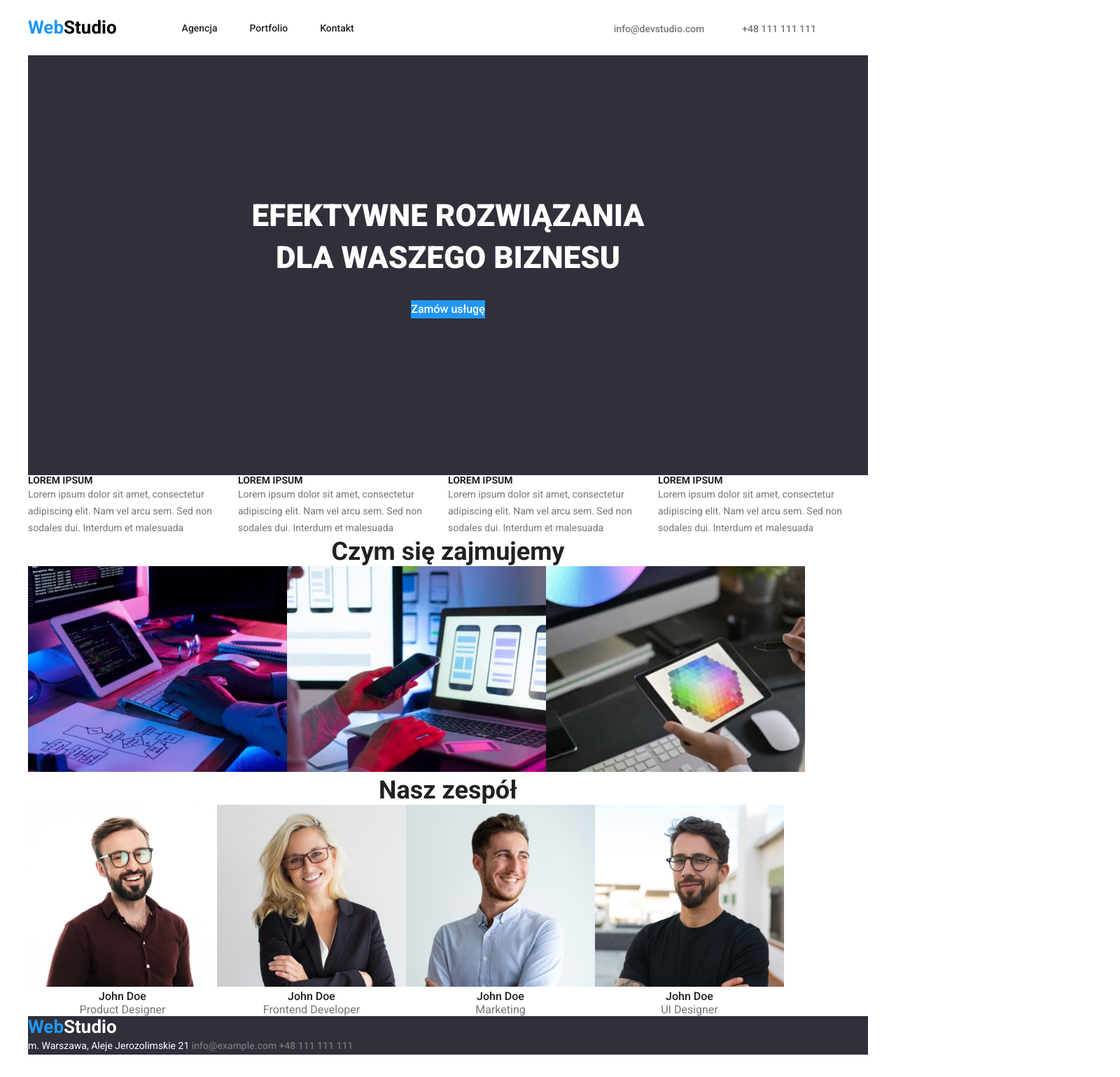
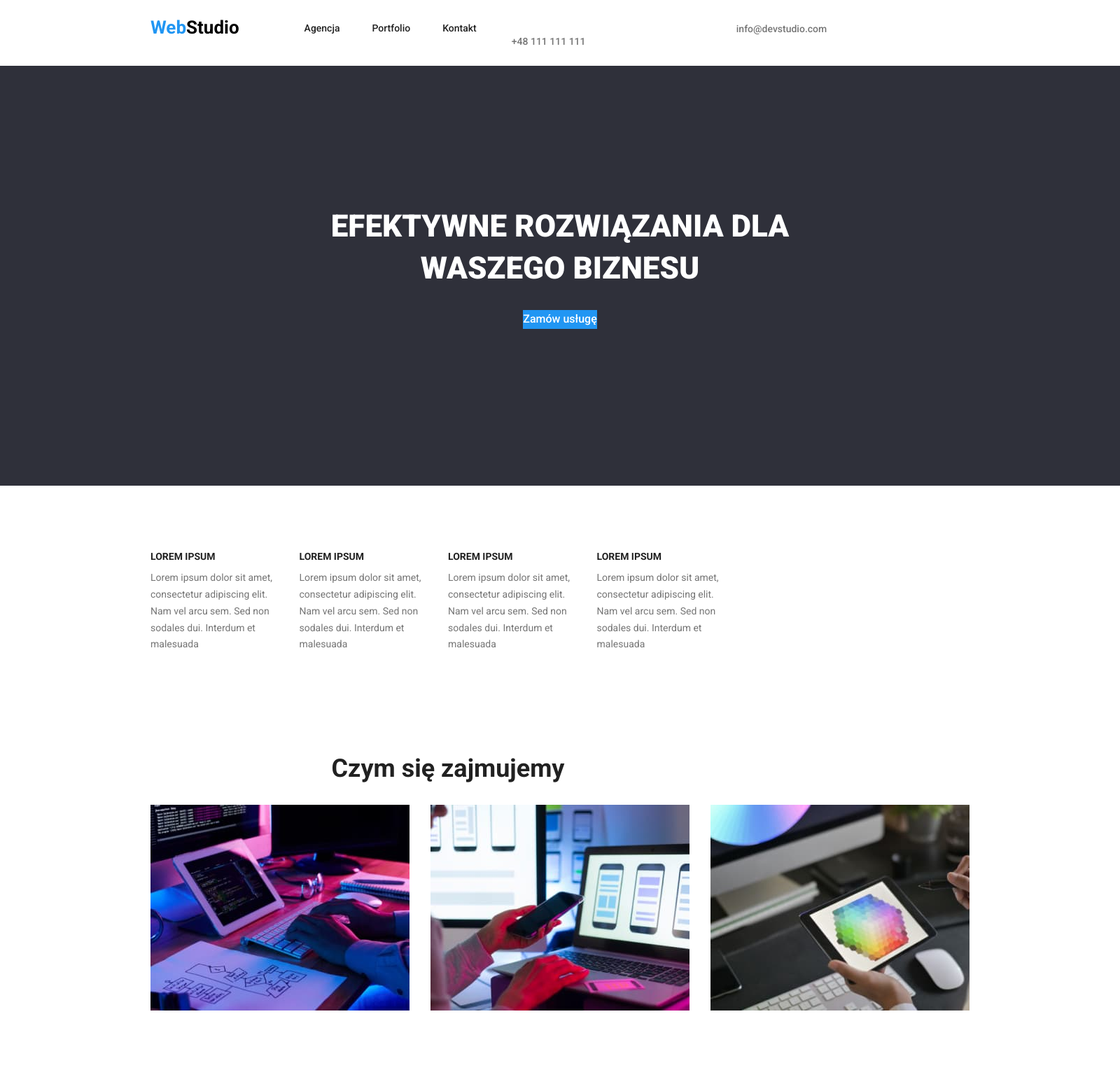
Before and after one commit to WojtekKirsz/goit-markup-hw-03, a plain HTML site: page index.html in a window 1280 px wide. Shown: the top 1539 px of the page at 70% size, 1600 px wide, since content can reach past the window. Before the commit the page ends 1507 px from the top, so only its background shows below. Drawn offline with nearby package versions, Linux system fonts and the light colour scheme.

Commit message:
index-site-edited

```diff
--- a/css/styles.css
+++ b/css/styles.css
@@ -9,12 +9,17 @@ body {
 }
 
 .container {
-    max-width: 1200px;
+    max-width: 1600px;
     margin: 0 auto;
 }
 
 .header-wrapper {
+    max-width: 1600px;
+    margin: 0 auto;
     display: flex;
+    padding-left: 215px;
+    padding-right: 227px;
+    padding-bottom: 25px;
 }
 
 .logo-header {
@@ -23,14 +28,26 @@ body {
     font-weight: 700;
     line-height: 1.17;
     letter-spacing: 3%;
-    margin-top: 24px;
-    margin-right: 93px;
-    margin-bottom: 25px;
+    padding-top: 24px;
+    padding-right: 93px;
 }
 
 .list {
     list-style: none;
     display: flex;
+}
+
+.flex-3 {
+    padding-top: 30px;
+    display: flex;
+    gap: 30px;
+}
+
+.flex-4 {
+    padding-right: 215px;
+    padding-left: 215px;
+    display: flex;
+    gap: 30px;
 }
 
 .first-second-nav {
@@ -47,11 +64,14 @@ body {
     --background-black-color: #2f303a;
 }
 
+.main-header-wrapper {
+    background: var(--background-black-color);
+    width: 1600px;
+    height: 600px;
+}
+
 .main-header {
-    background: var(--background-black-color);
     text-align: center;
-    width: 1200px;
-    height: 600px;
 }
 
 .big-title {
@@ -65,8 +85,8 @@ body {
     color: var(--standard-white);
     padding-top: 200px;
     padding-bottom: 30px;
-    margin-left: 300px;
-    margin-right: 300px;
+    padding-left: 452px;
+    padding-right: 452px;
 }
 
 .portfolio-header {
@@ -82,6 +102,7 @@ body {
     line-height: 1.14;
     letter-spacing: 3%;
     text-transform: uppercase;
+    padding-bottom: 10px;
 }
 
 .lorem-wording {
@@ -89,6 +110,20 @@ body {
     line-height: 1.71;
     letter-spacing: 3%;
     color: var(--light-grey);
+    padding-right: 30px;
+}
+
+.main-portfolio-wrapper {
+    max-width: 1600px;
+    margin: 0 auto;
+    display: flex;
+    flex-wrap: wrap;
+}
+
+.main-business-wrapper {
+    padding: 94px 215px;
+    max-width: 1600px;
+    margin: 0 auto;
 }
 
 .main-business {
@@ -97,6 +132,21 @@ body {
     line-height: 1.17;
     text-align: center;
     letter-spacing: 3%;
+    max-width: 1200px;
+}
+
+.team-header-wrapper {
+    width: 1600px;
+    height: 648px;
+    background: var(--background-button-color);
+}
+
+.list-wrapper {
+    padding-top: 94px;
+    padding-left: 215px;
+    padding-right: 215px;
+    padding-bottom: 50px;
+    gap: 8px;
 }
 
 .team-header {
@@ -105,6 +155,17 @@ body {
     line-height: 1.17;
     text-align: center;
     letter-spacing: 3%;
+    padding-top: 94px;
+    padding-left: 695px;
+    padding-right: 695px;
+    padding-bottom: 50px;
+}
+
+.team-player-wrapper {
+    width: 270px;
+    height: 108px;
+    padding-top: 30px;
+    background: var(--standard-white);
 }
 
 .team-player {
@@ -121,6 +182,7 @@ body {
     text-align: center;
     letter-spacing: 3%;
     color: var(--light-grey);
+    padding-top: 10px;
 }
 
 .portfolio-title {
@@ -147,16 +209,12 @@ body {
     font-weight: 500;
     line-height: 1.17;
     letter-spacing: 2%;
-    margin-top: 32px;
+    padding-top: 32px;
 }
 
 .links-format {
     text-decoration: none;
     color: var(--standard-black);
-}
-
-.links-format:nth-child(:first) {
-    margin-right: 46px;
 }
 
 .button-order {
@@ -198,6 +256,11 @@ body {
 
 .footer-layout {
     background: var(--background-black-color);
+    max-width: 1600;
+    height: 252px;
+    padding-left: 215px;
+    padding-top: 60px;
+    margin: 0 auto;
 }
 
 .logo-footer {
@@ -213,13 +276,18 @@ body {
     font-style: normal;
     line-height: 1.71;
     letter-spacing: 3%;
+    display: block;
+}
+
+.address-wrapper {
+    padding-top: 20px;
 }
 
 .direct-address {
     color: var(--standard-white);
 }
 
-.contact {
+.contact-header {
     text-decoration: none;
     color: var(--light-grey);
     font-weight: 500;
@@ -228,11 +296,32 @@ body {
     letter-spacing: 2%;
 }
 
+.contact-footer {
+    text-decoration: none;
+    color: var(--light-grey);
+    font-weight: 500;
+    font-size: 14px;
+    line-height: 16px;
+    letter-spacing: 2%;
+    display: block;
+}
+
 .contact-main {
-    margin-top: 32px;
+    padding-top: 32px;
+}
+
+.email-wrapper {
+    padding-top: 9px;
+}
+
+.phone-wrapper {
+    padding-top: 9px;
 }
 
 .email {
-    margin-left: 371px;
-    margin-right: 50px;
+    padding-left: 371px;
 }
+
+.phone {
+    padding-left: 50px;
+}
--- a/index.html
+++ b/index.html
@@ -50,22 +50,24 @@
                 </div>
 
                 <div class="contact-main">
-                    <a class="contact display-links email" href="mailto:info@devstudio.com"
+                    <a class="contact-header display-links email" href="mailto:info@devstudio.com"
                         >info@devstudio.com</a
                     >
-                    <a class="contact display-links" href="tel:+48111111111">+48 111 111 111</a>
+                    <a class="contact-header display-links phone" href="tel:+48111111111"
+                        >+48 111 111 111</a
+                    >
                 </div>
             </header>
 
             <main>
-                <section>
+                <section class="main-header-wrapper">
                     <div class="main-header">
                         <h1 class="big-title">Efektywne rozwiązania dla waszego biznesu</h1>
                         <button type="button" class="button-order">Zamów usługę</button>
                     </div>
                 </section>
 
-                <section>
+                <section class="list-wrapper">
                     <ul class="list">
                         <li>
                             <h3 class="lorem-impsum-header">Lorem Ipsum</h3>
@@ -98,102 +100,94 @@
                     </ul>
                 </section>
 
-                <section>
+                <section class="main-business-wrapper">
                     <h2 class="main-business">Czym się zajmujemy</h2>
-                    <ul class="list">
-                        <li>
-                            <figure>
+                    <div class="flex-3">
+                        <picture>
                             <img
                                 alt="designers-are-developing-application-smartphones-team-creators-is-working-interface-mobile-phones"
                                 width="370"
                                 height="294"
                                 src="images/img-1.jpg"
                             />
-                            </figure>
-                        </li>
-                        <li>
-                            <figure>
+                        </picture>
+
+                        <picture>
                             <img
                                 alt="creative-artist-web-design-with-working-colour-selection-graphic-tablet"
                                 width="370"
                                 height="294"
                                 src="images/img-2.jpg"
                             />
-                            </figure>
-                        </li>
-                        <li>
-                            <figure>
+                        </picture>
+
+                        <picture>
                             <img
                                 alt="designers-are-developing-application-smartphones-team-creators-is-working-interface-mobile-phones"
                                 width="370"
                                 height="294"
                                 src="images/img-3.jpg"
                             />
-                            </figure>
-                        </li>
-                    </ul>
+                        </picture>
+                    </div>
                 </section>
 
-                <section>
+                <section class="team-header-wrapper">
                     <h2 class="team-header">Nasz zespół</h2>
-                    <ul class="list">
-                        <li>
-                            <figure>
+
+                    <div class="flex-4">
+                        <picture>
                             <img
                                 alt="Product Designer"
                                 width="270"
                                 height="260"
                                 src="images/img-4.jpg"
                             />
-                            </figure>
-                            <figcaption>
+                            <div class="team-player-wrapper">
                                 <h3 class="team-player">John Doe</h3>
                                 <p class="team-role">Product Designer</p>
-                            </figcaption>
-                        </li>
-                        <li>
-                            <figure>
+                            </div>
+                        </picture>
+
+                        <picture>
                             <img
                                 alt="Frontend Developer"
                                 width="270"
                                 height="260"
                                 src="images/img-5.jpg"
                             />
-                                <figcaption>
+                            <div class="team-player-wrapper">
                                 <h3 class="team-player">John Doe</h3>
                                 <p class="team-role">Frontend Developer</p>
-                                </figcaption>
-                            </figure>
-                        </li>
-                        <li>
-                            <figure>
+                            </div>
+                        </picture>
+
+                        <picture>
                             <img
                                 alt="Frontend Developer"
                                 width="270"
                                 height="260"
                                 src="images/img-6.jpg"
                             />
-                                <figcaption>
+                            <div class="team-player-wrapper">
                                 <h3 class="team-player">John Doe</h3>
                                 <p class="team-role">Marketing</p>
-                                </figcaption>
-                            </figure>
-                        </li>
-                        <li>
-                            <figure>
+                            </div>
+                        </picture>
+
+                        <picture>
                             <img
                                 alt="UI Designer"
                                 width="270"
                                 height="260"
                                 src="images/img-7.jpg"
                             />
-                                <figcaption>
+                            <div class="team-player-wrapper">
                                 <h3 class="team-player">John Doe</h3>
                                 <p class="team-role">UI Designer</p>
-                                </figcaption>
-                            </figure>
-                        </li>
-                    </ul>
+                            </div>
+                        </picture>
+                    </div>
                 </section>
             </main>
 
@@ -202,16 +196,27 @@
                     ><span class="blue-font">Web</span><span class="white-font">Studio</span></a
                 >
                 <address class="address">
+                    <div class="address-wrapper">
                         <a
                             href="https://goo.gl/maps/4ub1VhQaPMGV6A3t7"
                             target="_blank"
                             class="links-format"
-                        ><span class="direct-address">m. Warszawa, Aleje Jerozolimskie 21</span></a
+                            ><span class="direct-address"
+                                >m. Warszawa, Aleje Jerozolimskie 21</span
+                            ></a
                         >
-                    <a class="contact display-links" href="mailto:info@example.com"
+                    </div>
+
+                    <div class="email-wrapper">
+                        <a class="contact-footer display-links" href="mailto:info@example.com"
                             >info@example.com</a
                         >
-                    <a class="contact display-links" href="tel:+48111111111">+48 111 111 111</a>
+                    </div>
+                    <div class="phone-wrapper">
+                        <a class="contact-footer display-links" href="tel:+48111111111"
+                            >+48 111 111 111</a
+                        >
+                    </div>
                 </address>
             </footer>
         </div>
```
Also changed, not shown: portfolio.html (+45 -24 lines). Lines whose indentation alone changed are shown as unchanged.
